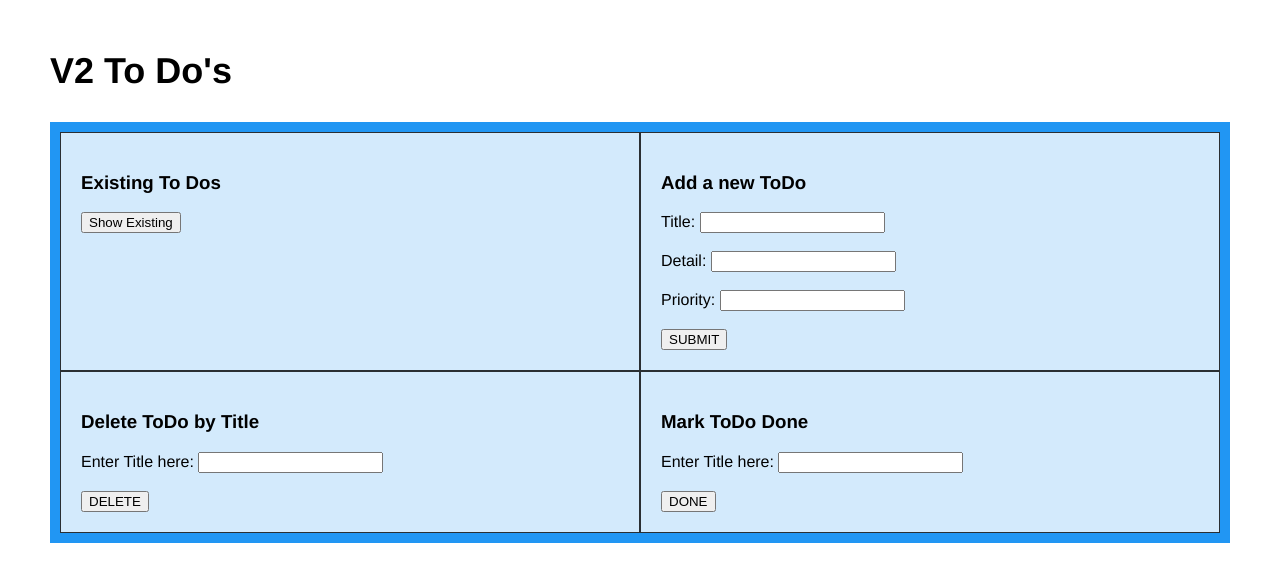
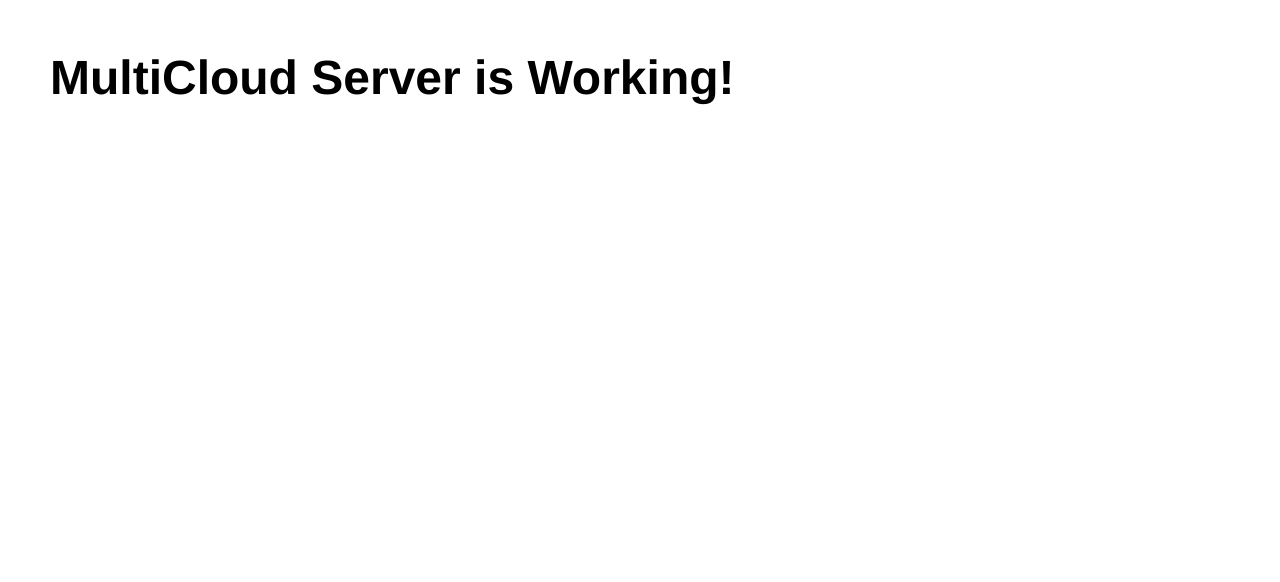
Before and after one commit to angelicrf/multicloud, a website: page multicloudApp/public/index.html in a window 1280 px wide. Drawn offline with nearby package versions, Linux system fonts and the light colour scheme.

Commit message:
removed the visible ToDO UI

```diff
--- a/multicloudApp/public/index.html
+++ b/multicloudApp/public/index.html
@@ -3,61 +3,15 @@
 
 <head>
     <meta charset="utf-8">
-    <title>starter code</title>
+    <title>MultiCloud Server</title>
 <link rel="stylesheet" type="text/css" href="/stylesheets/index.css">
 
-<script src="//cdnjs.cloudflare.com/ajax/libs/jquery/2.0.3/jquery.min.js"></script>
 </head>
 
 <body>
-<h2>V2 To Do's</h2>
-<div class="grid-container">
 
+    <h1>MultiCloud Server is Working!</h1>
 
-
-<div  class="grid-item">
-    <h3>Existing To Dos</h3>
-    <button type="button" id=get>Show Existing</button>
-    <ul id="listUl"></ul>
-</div>
-
-
-
-
-    <div  class="grid-item">
-        <h3>Add a new ToDo</h3>
-        <label for="title">Title:</label>
-        <input type="text" id="title" name="fname"><br><br>
-        <label for="detail">Detail:</label>
-        <input type="text" id="detail" name="fname"><br><br>
-        <label for="priority">Priority:</label>
-        <input type="text" id="priority" name="fname"><br><br>
-        <button type="button" id=submit>SUBMIT</button>
-
-    </div>
-
-
-
-    <div  class="grid-item">
-        <h3>Delete ToDo by Title</h3>
-        <div>
-            Enter Title here:  <input type="text" id="deleteTitle"><br><br>
-            <button type="button" id=delete>DELETE</button><br>
-        </div>
-    </div>
-
-
-    <div  class="grid-item">
-        <h3>Mark ToDo Done</h3>
-        <div>
-            Enter Title here:  <input type="text" id="completedTitle"><br><br>
-            <button type="button" id=completed>DONE</button><br>
-        </div>
-
-    </div>
-</div>
-
-<script src="/javascripts/index.js"></script>
 </body>
 
 </html>
```
